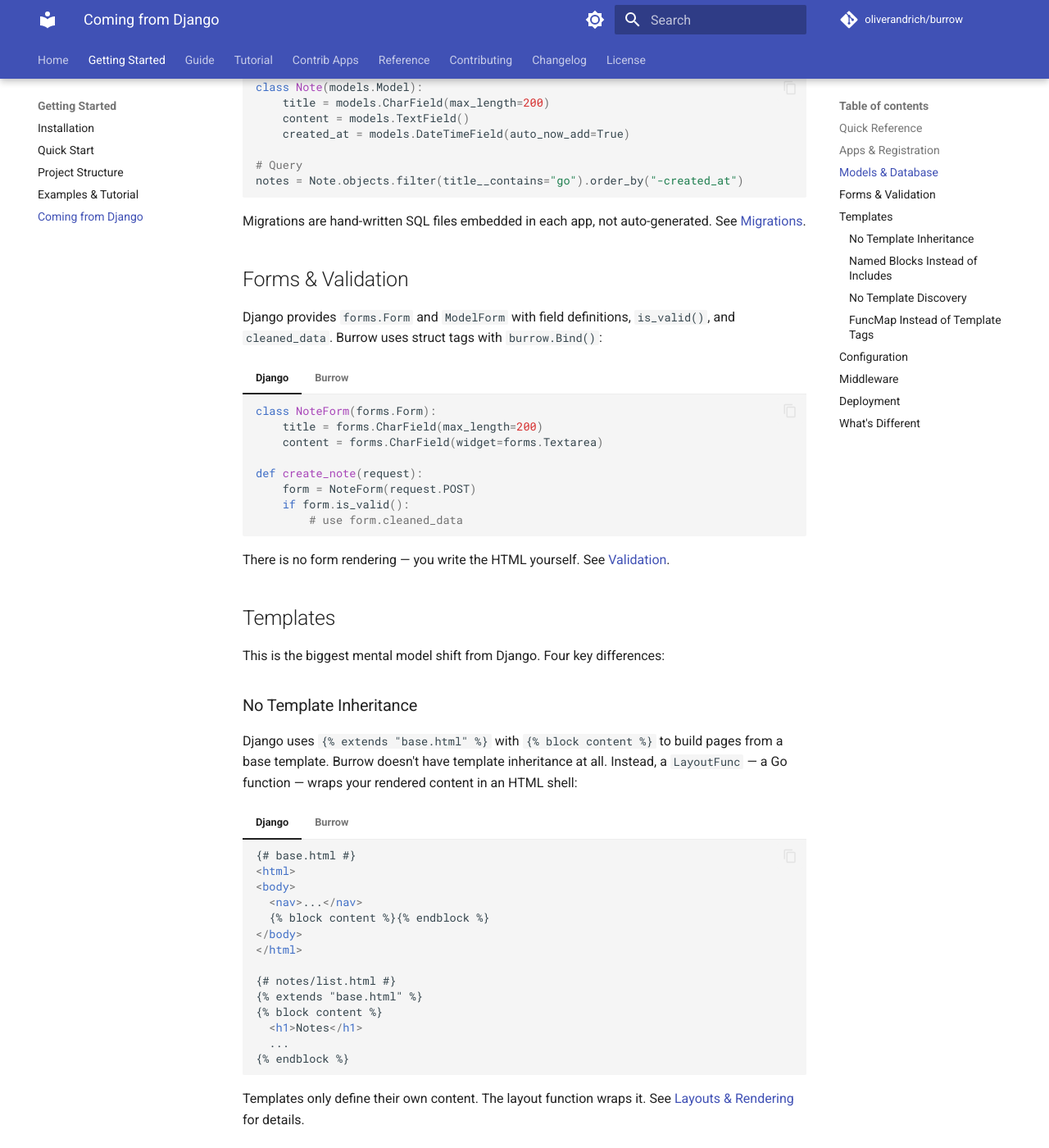
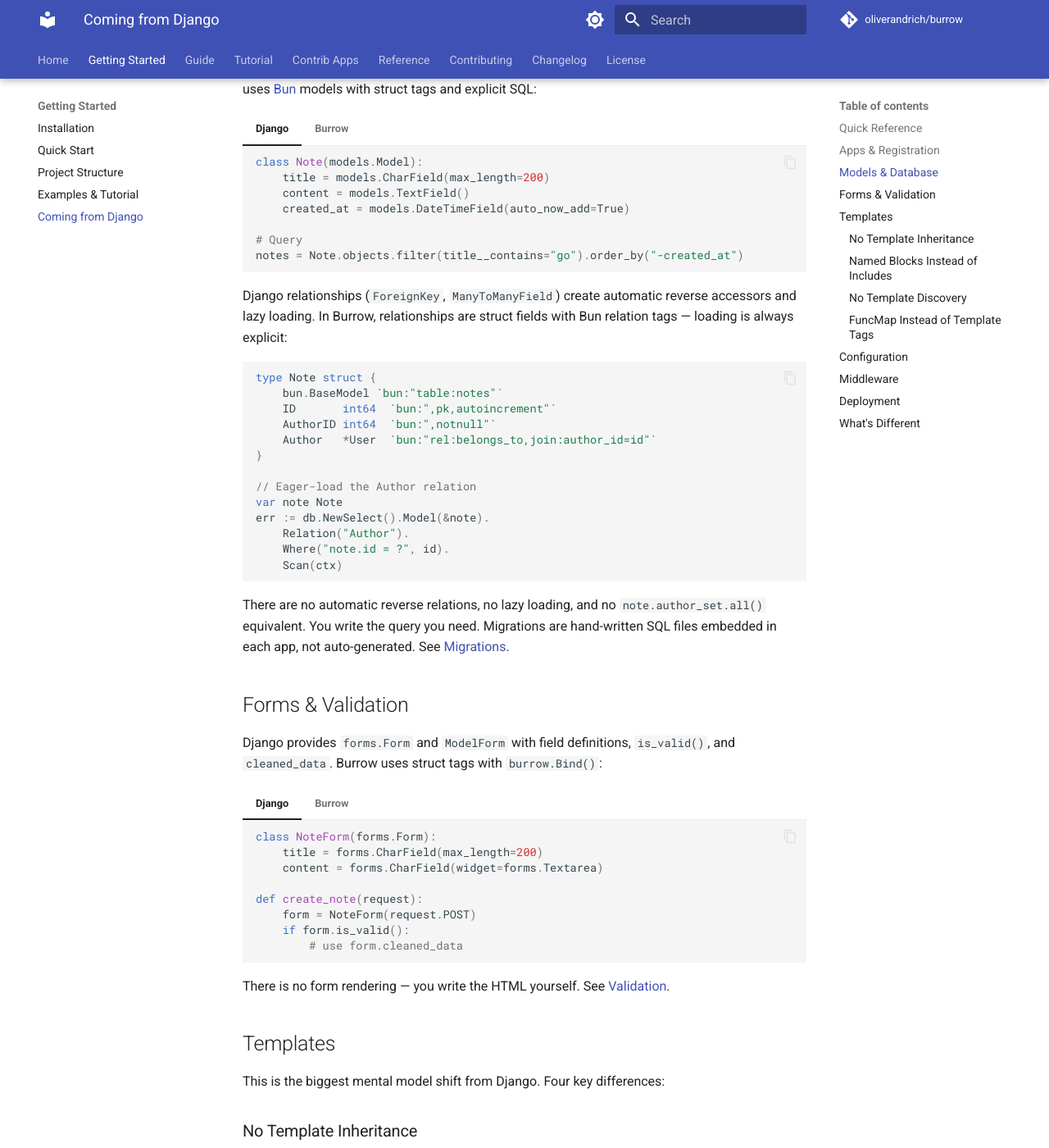
Before and after one commit to oliverandrich/burrow, an MkDocs documentation site: the page built from docs/getting-started/coming-from-django.md, in a window 1280 px wide and 1400 px high, scrolled down 1774 px. Shown: the whole window at 82% size. Built offline with MkDocs 1.6.1 and Material for MkDocs 9.7.7, drawn with Linux system fonts in a browser that asks for light colours; comment, search, counter and statistics services are not loaded; some of the changed text lies outside the part shown.

Commit message:
docs: address reviewer feedback on Django guide and lifecycle diagram
- Fix lifecycle diagram: mark Layout/Template middleware as conditional
- Add relationships section with Bun .Relation() example
- Clarify layout wrapping (single fragment, not multiple slots)
- Add signals, permissions entries to concept mapping and mindset section

````diff
--- a/docs/getting-started/coming-from-django.md
+++ b/docs/getting-started/coming-from-django.md
@@ -10,6 +10,7 @@ Burrow shares Django's "batteries-included" philosophy but takes a Go-idiomatic
 | `django.contrib.*` | `contrib/` packages |
 | `models.Model` | Bun model with `bun.BaseModel` embed |
 | `Manager` / `QuerySet` | Repository pattern + Bun query builder |
+| `ForeignKey` / `ManyToManyField` | Bun struct fields + `.Relation()` eager loading |
 | `forms.Form` | Struct with `form` + `validate` tags, `burrow.Bind()` |
 | `django.template` | `html/template` with `{{ define }}` blocks |
 | `{% extends %}` / `{% block %}` | `LayoutFunc` wrapping |
@@ -21,8 +22,9 @@ Burrow shares Django's "batteries-included" philosophy but takes a Go-idiomatic
 | `middleware` | `func(http.Handler) http.Handler` via `HasMiddleware` |
 | `django.contrib.admin` | `contrib/admin` with `ModelAdmin` |
 | `django.contrib.auth` | `contrib/auth` (WebAuthn/passkeys) |
+| `@permission_required` | Middleware checks (e.g. `auth.RequireAuth()`) |
 | `django.contrib.sessions` | `contrib/session` (gorilla/sessions) |
-| `signals` | Direct function calls or `Registry.Get()` |
+| `signals` | Explicit function calls (no automatic dispatch) |
 | `wsgi` / `gunicorn` | Single binary with built-in HTTP server |
 
 ## Apps & Registration
@@ -75,7 +77,25 @@ Django uses `models.Model` with ORM magic — managers, querysets, `makemigratio
         Scan(ctx)
     ```
 
-Migrations are hand-written SQL files embedded in each app, not auto-generated. See [Migrations](../guide/migrations.md).
+Django relationships (`ForeignKey`, `ManyToManyField`) create automatic reverse accessors and lazy loading. In Burrow, relationships are struct fields with Bun relation tags — loading is always explicit:
+
+```go
+type Note struct {
+    bun.BaseModel `bun:"table:notes"`
+    ID       int64  `bun:",pk,autoincrement"`
+    AuthorID int64  `bun:",notnull"`
+    Author   *User  `bun:"rel:belongs_to,join:author_id=id"`
+}
+
+// Eager-load the Author relation
+var note Note
+err := db.NewSelect().Model(&note).
+    Relation("Author").
+    Where("note.id = ?", id).
+    Scan(ctx)
+```
+
+There are no automatic reverse relations, no lazy loading, and no `note.author_set.all()` equivalent. You write the query you need. Migrations are hand-written SQL files embedded in each app, not auto-generated. See [Migrations](../guide/migrations.md).
 
 ## Forms & Validation
 
@@ -156,7 +176,7 @@ Django uses `{% extends "base.html" %}` with `{% block content %}` to build page
     srv.SetLayout(myLayout())
     ```
 
-Templates only define their own content. The layout function wraps it. See [Layouts & Rendering](../guide/layouts.md) for details.
+Templates only define their own content. The layout function receives the **entire rendered page as a single HTML fragment** and wraps it — unlike Django's blocks, you can't inject content into multiple slots. If you need reusable parts within a page, use `{{ template "name" . }}` calls (similar to Django's `{% include %}`). See [Layouts & Rendering](../guide/layouts.md) for details.
 
 ### Named Blocks Instead of Includes
 
@@ -299,4 +319,6 @@ Key philosophical differences from Django:
 - **SQLite by default** — no PostgreSQL/MySQL abstraction layer. One database engine, optimized for it.
 - **No admin auto-generation** — Django builds admin from model metadata. Burrow's `ModelAdmin` requires explicit configuration of fields, columns, and queries.
 - **Context instead of thread-locals** — `context.Context` replaces Django's `request.user` magic and thread-local storage. Values flow explicitly through the call chain.
+- **No signals** — Django dispatches `post_save`, `pre_delete`, etc. automatically via the ORM. Burrow has no automatic lifecycle hooks — you call functions explicitly in your handlers or services. Use `Registry.Get()` for cross-app communication.
+- **No built-in permission system** — Django has model-level permissions and `@permission_required`. Burrow provides authentication middleware (`auth.RequireAuth()`) but authorization logic is your responsibility — write middleware or handler checks.
 - **No form rendering** — Django renders form fields as HTML. Burrow handles binding and validation; you write the HTML yourself.
````
Also changed, not shown: docs/guide/routing.md (+5 -3 lines).
